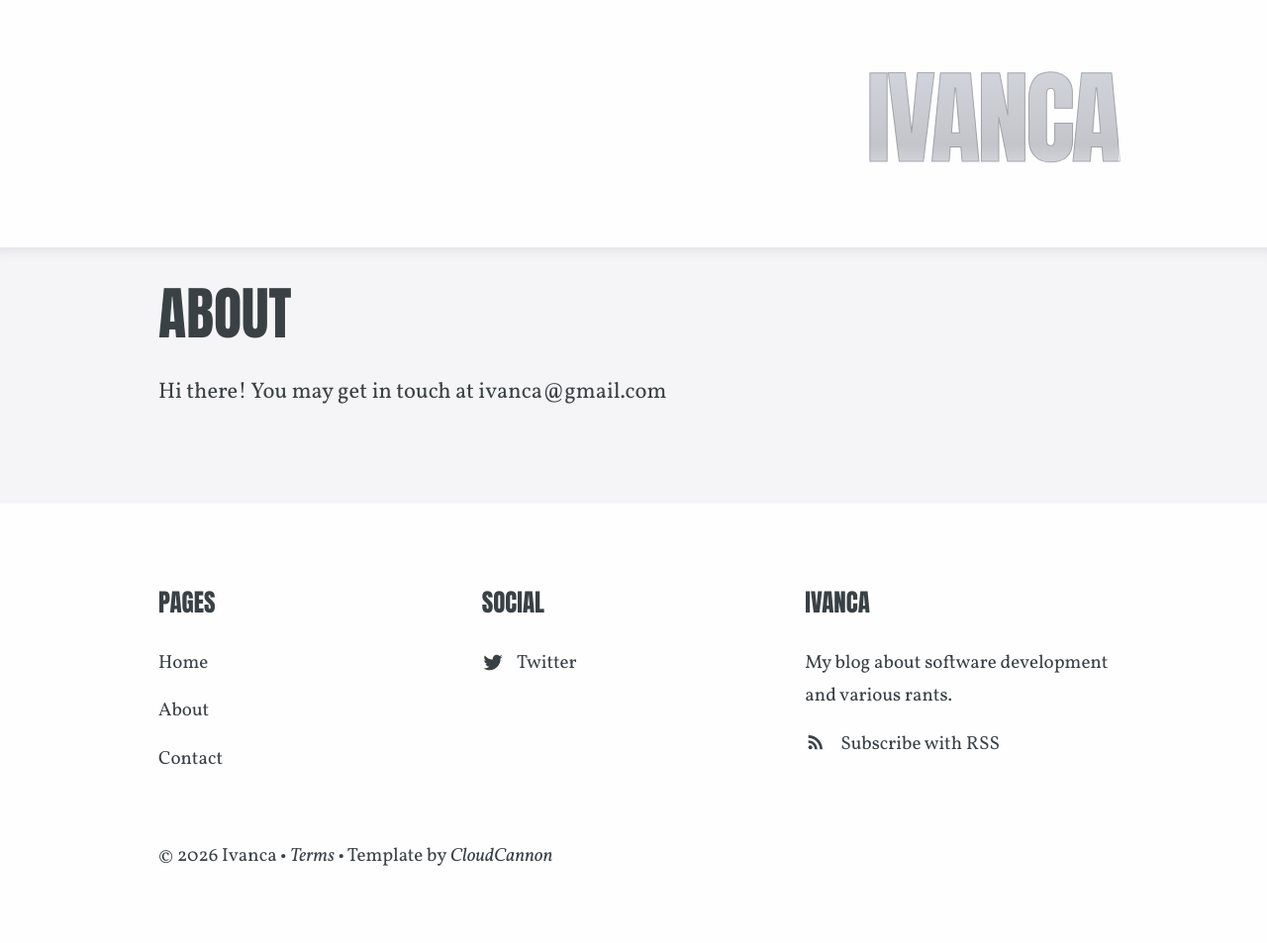
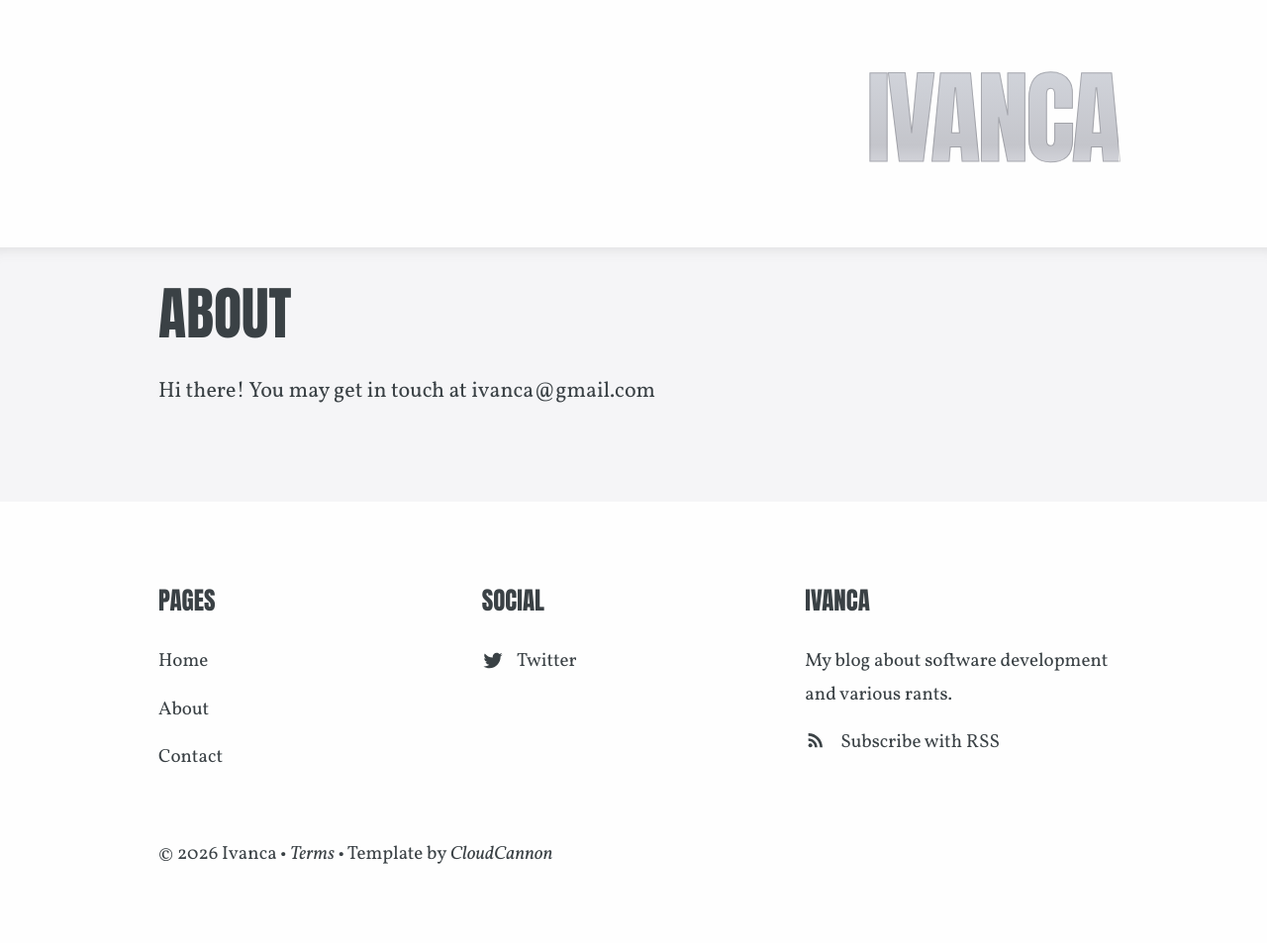
Before and after one commit to Ivanca/ivanca.github.io, a Jekyll site: the page built from about.html, in a window 1280 px wide. Shown: the whole page at 99% size. Built offline with Jekyll 4.4.1, drawn with Linux system fonts in a browser that asks for light colours; some web fonts are replaced.

Commit message:
slighly smaller font size

```diff
--- a/_sass/_layout.scss
+++ b/_sass/_layout.scss
@@ -120,7 +120,7 @@ section {
 
 .main {
 	@extend .light-section;
-	font-size: 2.25rem;
+	font-size: 2.20rem;
 	padding-top: 2.5%;
 }
 
```
